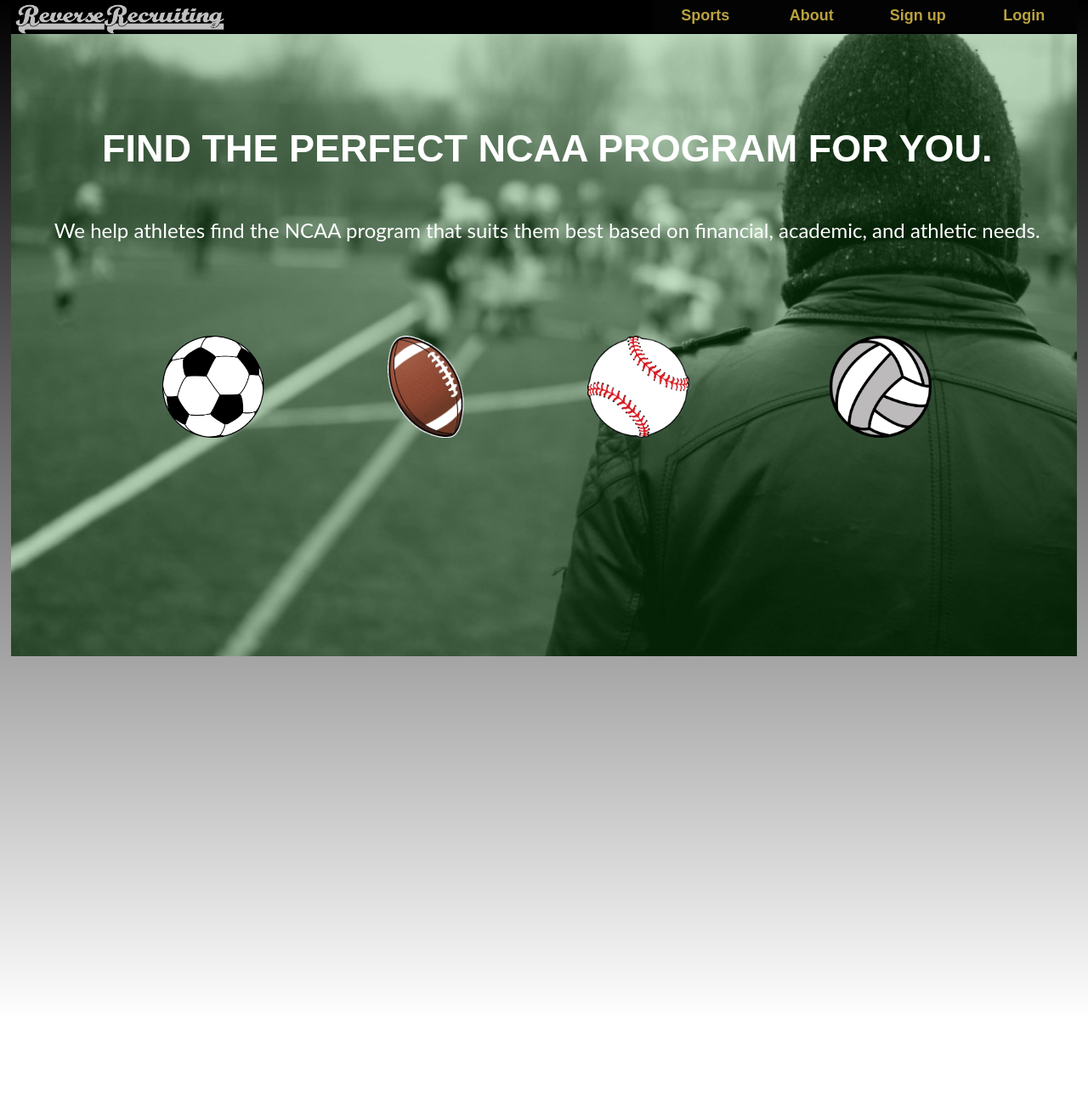
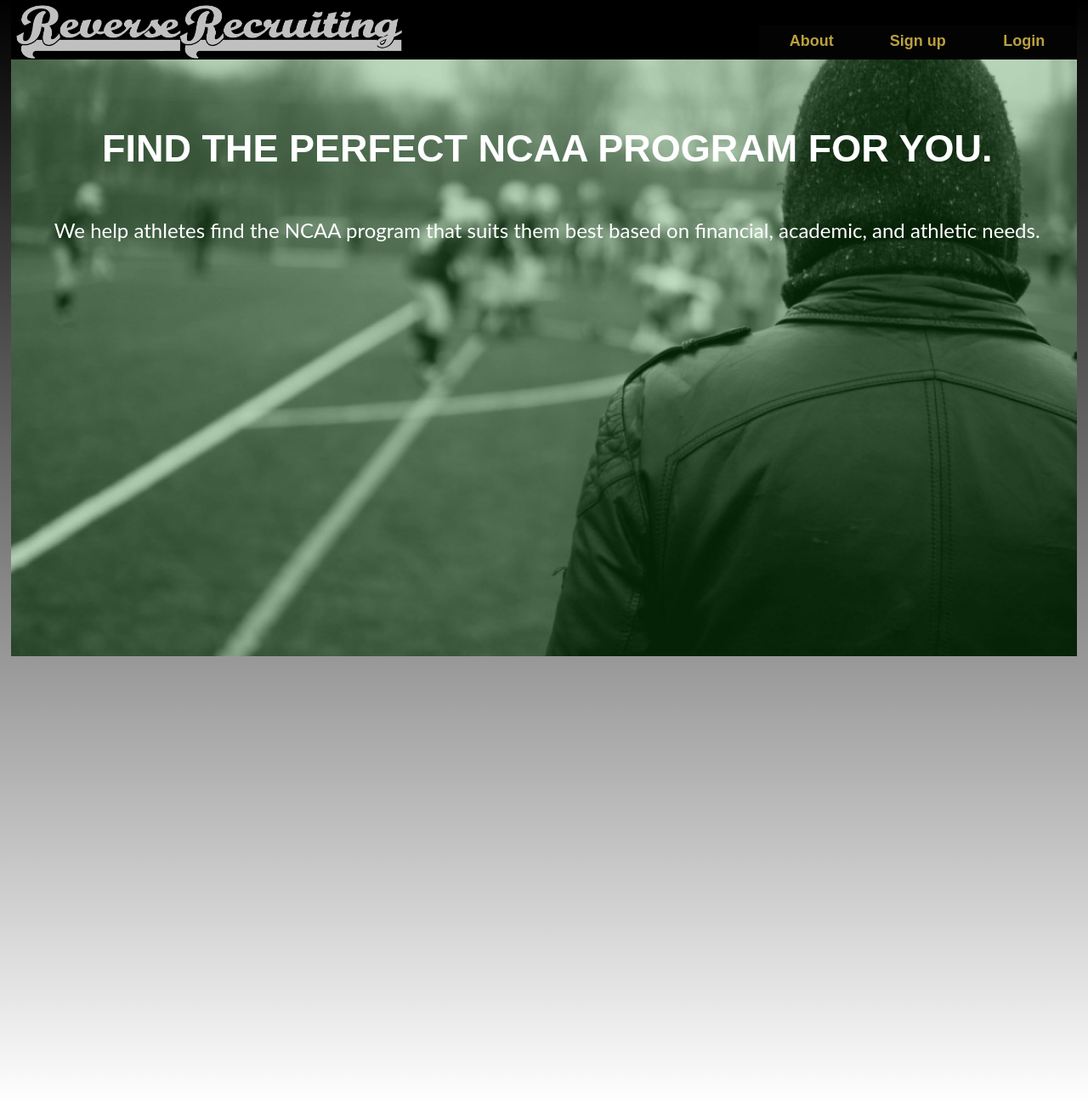
Before and after one commit to joshuaseger/Recruitme, a Rails app: page / in a window 1280 px wide. Shown: the whole page at 85% size. Before the commit the page ends 1143 px from the top, so only its background shows below. Run offline with Rails 7, Linux system fonts and the light colour scheme; style sheets or scripts are compiled from the project's sources; some libraries are stand-ins or nearby versions.

Commit message:
Deploy for class

```diff
--- a/app/assets/javascripts/welcome.js
+++ b/app/assets/javascripts/welcome.js
@@ -2,6 +2,7 @@
 
 $(document).ready(function(){
 	console.log("DOM Loaded");
+
 
 	//Close popup on x-icon clicked.
 	$('#x-icon').click(function() {
--- a/app/assets/stylesheets/about.scss
+++ b/app/assets/stylesheets/about.scss
@@ -0,0 +1,26 @@
+#lets-talk{
+  position: absolute;
+  bottom:0px;
+  width:100%;
+  display: block;
+  z-index: 10;
+  height:500px;
+  table{
+    width:110%;
+    margin-left: 40%;
+    text-align: justify;
+
+    td{
+      margin:100px;
+      &:hover{
+      border-bottom: 3px solid black;
+      }
+    }
+  }
+}
+#footer-menu{
+  bottom: 0px;
+  display: block;
+  width: 100%;
+
+}
--- a/app/assets/stylesheets/application.scss
+++ b/app/assets/stylesheets/application.scss
@@ -14,8 +14,15 @@
  *= require_self
  */
 
+//Helper Methods
+.show{
+	visibility: visible;
+}
+.hidden{
+	visibility: hidden;
+}
 
-
+//Layout specific code
 body {
  	padding: 0px;
  	margin: 0px;
@@ -26,49 +33,76 @@ body {
     linear-gradient(
       black, white
     );
-    height: 1200px;
+    height: 1300px;
+}
 
+#background-image{
+  position: absolute;
+  top: 40px;
+  left: 0px;
+  padding: 0px;
+  margin:0px;
+  /* Preserve aspet ratio */
+  width: 900px;
+  height: auto;
+  z-index: 0;
+
+  @media screen and (min-width: 900px){
+  	width: 100%;
+  	max-width: 100%;
+  }
 }
 
 #site-title{
 	color: white;
 }
 #title-image{
-	height: 35px;
+	height: 45px;
 	width: auto;
 	margin-top: 5px;
 	margin-left: 5px;
 	z-index: 4;
 	padding-right: 30px;
+
+	@media screen and (min-width: 900px){
+		height:65px;
+	}
 }
 
 #top-navbar	{
 	background-color: black;
 	display: block;
 	width: 98%; /* Spans the width of the page */
-	height: 40px;
+	height: 120px;
 	top: 0px;
 	left: 1%;
 	margin: 0; /* Ensures there is no space between sides of the screen and the menu */
 	z-index: 100;
 	position: fixed;
 	padding: 0px;
-
+	@media screen and (min-width: 900px){
+		height: 70px;
+	}
 	}
 
 #menu-bar{
+	border-top: solid 3px #baa13f;
 	height: 40px;
-	top: 0px;
+	top: 80px;
 	right: 0%;
     padding: 0;
 	margin: 0;
 	position: absolute; /* Ensures that the menu doesn’t affect other elements */
 	z-index: 4;
 
+	@media screen and (min-width: 900px){
+		top:30px;
+		border-top: none;
+	}
 	}
 #menu-bar li 	{
 	height: auto;
-	width: 125px;  /* Each menu item is 150px wide */
+	width: 90px;  /* Each menu item is 150px wide */
 	float: left;  /* This lines up the menu items horizontally */
 	text-align: center;  /* All text is placed in the center of the box */
 	list-style: none;  /* Removes the default styling (bullets) for the list */
@@ -76,8 +110,11 @@ body {
 	padding: 0;
 	background-color: rgba(230, 230, 230, .01);
 	position: relative;
+	@media screen and (min-width: 900px){
+		width: 125px;
+	}
 
-    }
+}
 
 #menu-bar a	{
 	padding-top: 8px;
--- a/app/assets/stylesheets/welcome.scss
+++ b/app/assets/stylesheets/welcome.scss
@@ -2,25 +2,14 @@
 // They will automatically be included in application.css.
 // You can use Sass (SCSS) here: http://sass-lang.com/
 
+$gold: #baa13f;
 
-#background-image{
-  position: absolute;
-  top: 40px;
-  left: 0px;
-  padding: 0px;
-  margin:0px;
-  /* Preserve aspet ratio */
-  width: 100vw;
-  max-width: 100%;
-  height: auto;
-  z-index: 0;
- }
 
 #content-container{
   position: absolute;
   display: block;
   width: 98%;
-  height: 1000px;
+  height: 1100px;
   margin-left: 1%;
   top: 0;
 }
@@ -47,47 +36,26 @@
     }
  }
 
- #primary-content{
+#primary-content{
   color:white;
  	padding: 10px;
  	display: block;
 	left: 10%;
  	height:400px;
  	width: 95%;
-
  	border-radius: 40px;
  	margin-top: 50px;
  	margin-left: 2%;
   z-index: 5;
 
-  table{
-      width:90%;
-      margin-top: 100px;
-      margin-left: auto;
-      margin-right: auto;
+  h1{
+       font-family: 'trade-condensed', sans-serif;
+       text-transform: uppercase;
+       font-size: 45px;
+       line-height: 2.0em;
     }
 
- }
-#soccer-ball-image{
-    height:120px;
-    width:120px;
-  }
-  #volleyball-image{
-    height:120px;
-    width:120px;
-  }
-  #football-image{
-    height:120px;
-    width:90px;
-  }
-   #baseball-image{
-      height:120px;
-      width:120px;
-    }
-
- #primary-content-left h2{
- 	text-align: center;
- }
+}
 
  .container-popup {
     display: none;
--- a/app/controllers/welcome_controller.rb
+++ b/app/controllers/welcome_controller.rb
@@ -1,8 +1,10 @@
 class WelcomeController < ApplicationController
 	def index
+		render :layout => true
 	end
 
 	def about
+		render :layout => true
 	end
 
 
--- a/app/views/layouts/application.html.erb
+++ b/app/views/layouts/application.html.erb
@@ -10,9 +10,8 @@
 <div id="container">
 
 	<div id="top-navbar">
-		<%= image_tag "TitleLogo.png", alt: "Title Image", id: "title-image" %>
+		<%= link_to (image_tag "TitleLogo.png", alt: "Title Image", id: "title-image"), root_path %>
 			<ul id="menu-bar">
-			<li><a href="#">Sports</a></li>
 			<li><%= link_to 'About', about_path %></li>
 			<li id="nav-sign-up"><a>Sign up</a></li>
 			<li><a href="#">Login</a></li>
@@ -21,10 +20,8 @@
 	</div>
 
 	 <%= yield %>
+</div>
 
-
-
-	</div>
 
 
 
--- a/app/views/welcome/about.html.erb
+++ b/app/views/welcome/about.html.erb
@@ -1,3 +1,5 @@
+
+<div id="content-container">
 	<%= image_tag "soccer-background.jpg", alt: "Recruiter Image", id: "background-image" %>
 	<div id="lets-talk">
 		<table id="footer-menu">
@@ -21,3 +23,4 @@
 			</tr>
 		</table>
 	</div>
+</div>
--- a/app/views/welcome/index.html.erb
+++ b/app/views/welcome/index.html.erb
@@ -7,14 +7,6 @@
 		<p>
 		We help athletes find the NCAA program that suits them best based on financial, academic, and athletic needs.
 		</p>
-		<table id="sports-images">
-			<tr>
-			<td><%= image_tag "soccer-ball.png", alt: "soccer Image", id: "soccer-ball-image" %></td>
-			<td><%= image_tag "football.png", alt: "football Image", id: "football-image" %></td>
-			<td><%= image_tag "baseball.png", alt: "baseball Image", id: "baseball-image" %></td>
-			<td><%= image_tag "volleyball.png", alt: "volleyball Image", id: "volleyball-image" %></td>
-			</tr>
-		</table>
 	</div>
 </div>
 <div id="secondary-content">
@@ -25,7 +17,9 @@
 
 <div class="container-popup">
 		<div class="popup">
+
 		<div id="x-icon">
+		<div id="x-icon-background"></div>
 			<%= image_tag "delete.svg", alt: "x-icon image", id:"x-icon" %>
 		</div>
 			<%= image_tag "Signup.png", alt: "Recruiter Image", id: "signup-image" %>
```
Also changed, not shown: other parts of app/assets/stylesheets/welcome.scss (+16 -15 lines), app/assets/fonts/Chunkfive.otf (added). Lines whose indentation alone changed are shown as unchanged.
